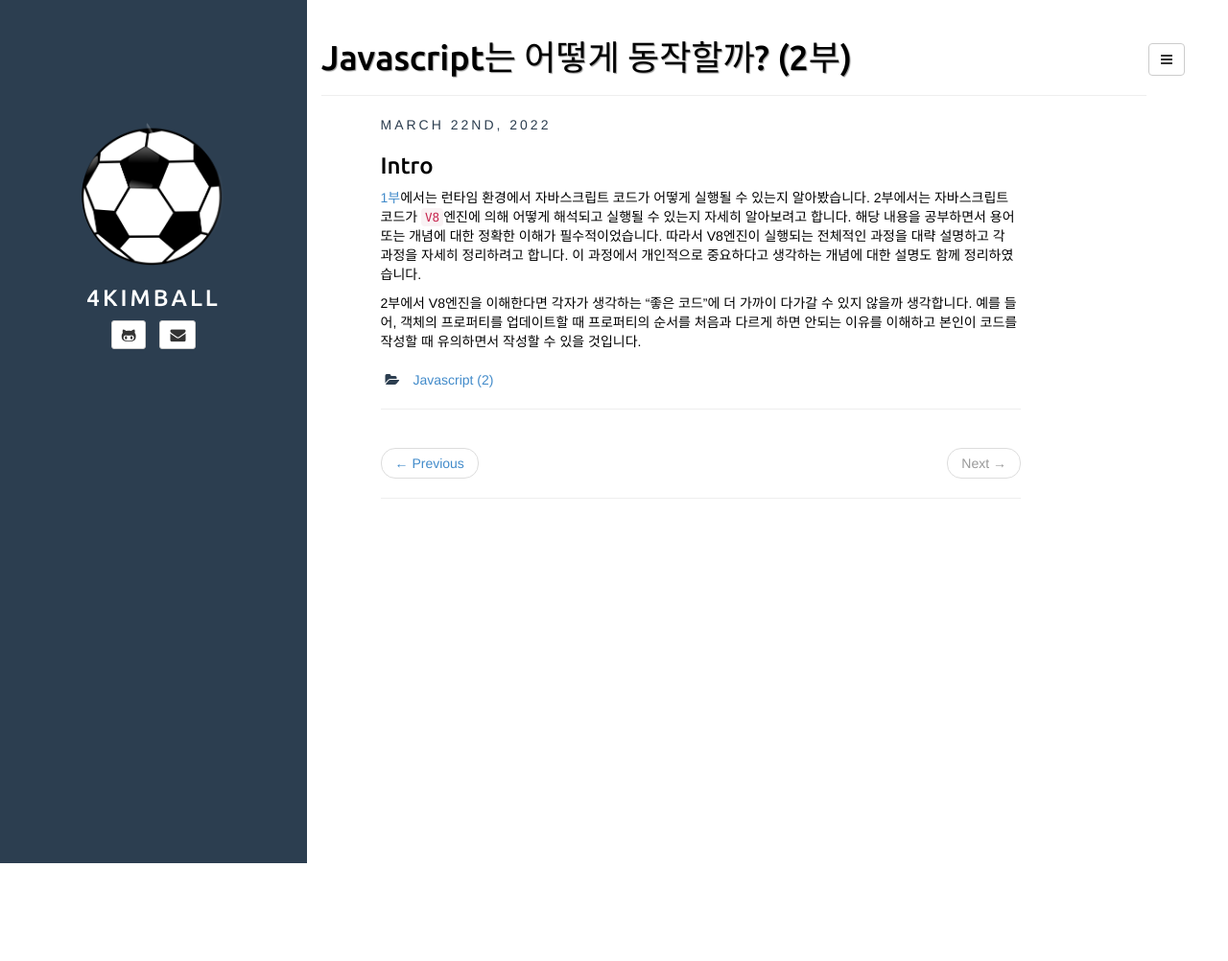
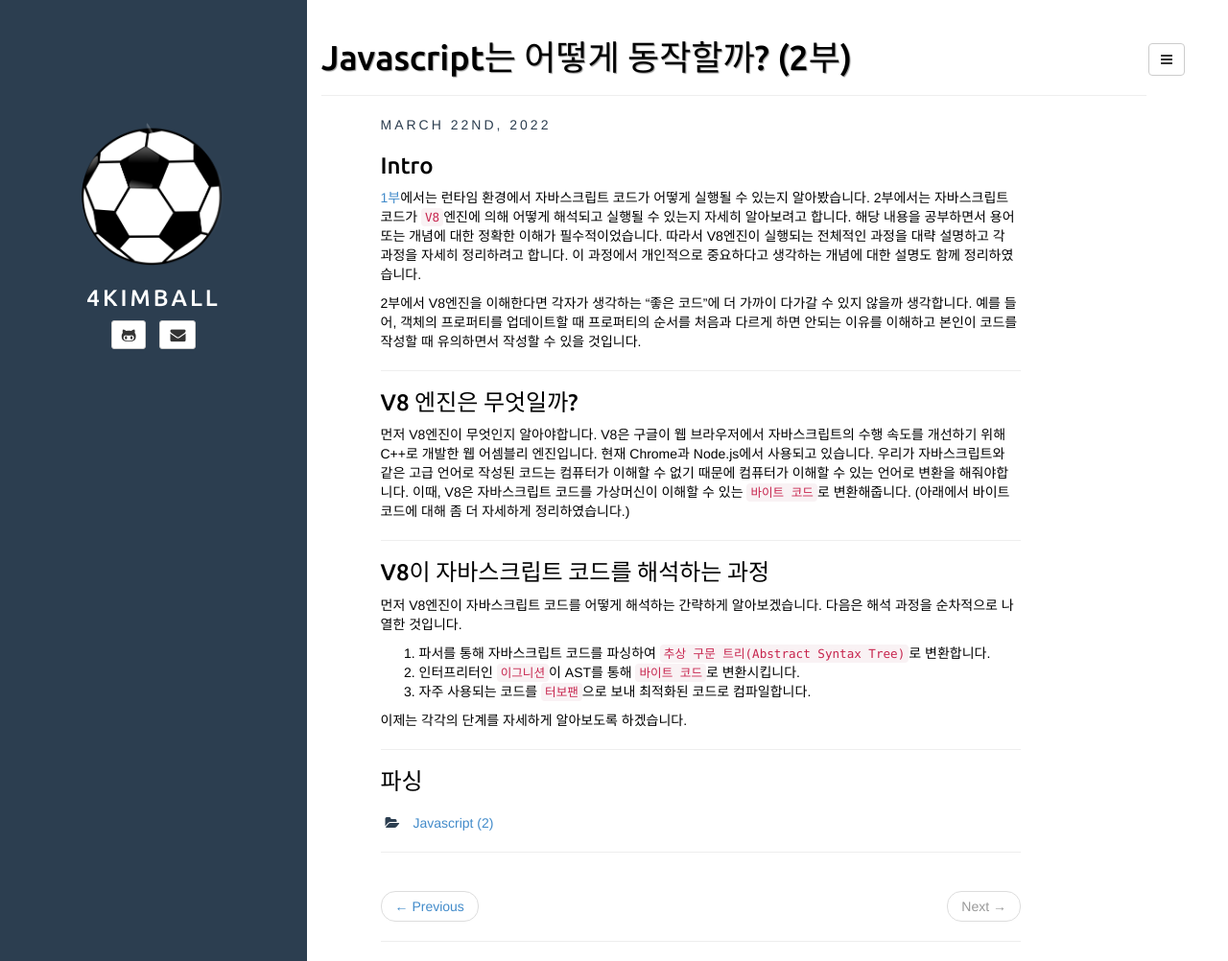
Before and after one commit to 4kimball/4kimball.github.io, a Jekyll site: the page built from _posts/2022-03-22-Javascript는-어떻게-동작할까?-(2부).md, in a window 1280 px wide and 1002 px high. Shown: the whole window at 96% size. Built offline with Jekyll 4.4.1, drawn with Linux system fonts in a browser that asks for light colours; comment, search, counter and statistics services are not loaded.

Commit message:
Update 2022-03-22-Javascript는-어떻게-동작할까?-(2부).md

```diff
--- a/_posts/2022-03-22-Javascript는-어떻게-동작할까?-(2부).md
+++ b/_posts/2022-03-22-Javascript는-어떻게-동작할까?-(2부).md
@@ -13,3 +13,23 @@ comments: true
 이 과정에서 개인적으로 중요하다고 생각하는 개념에 대한 설명도 함께 정리하였습니다.
 
 2부에서 V8엔진을 이해한다면 각자가 생각하는 "좋은 코드"에 더 가까이 다가갈 수 있지 않을까 생각합니다. 예를 들어, 객체의 프로퍼티를 업데이트할 때 프로퍼티의 순서를 처음과 다르게 하면 안되는 이유를 이해하고 본인이 코드를 작성할 때 유의하면서 작성할 수 있을 것입니다.
+
+---
+
+### V8 엔진은 무엇일까?
+먼저 V8엔진이 무엇인지 알아야합니다. V8은 구글이 웹 브라우저에서 자바스크립트의 수행 속도를 개선하기 위해 C++로 개발한 웹 어셈블리 엔진입니다. 현재 Chrome과 Node.js에서 사용되고 있습니다.
+우리가 자바스크립트와 같은 고급 언어로 작성된 코드는 컴퓨터가 이해할 수 없기 때문에 컴퓨터가 이해할 수 있는 언어로 변환을 해줘야합니다. 이때, V8은 자바스크립트 코드를 가상머신이 이해할 수 있는 `바이트 코드`로 변환해줍니다. (아래에서 바이트 코드에 대해 좀 더 자세하게 정리하였습니다.)
+
+---
+
+### V8이 자바스크립트 코드를 해석하는 과정
+먼저 V8엔진이 자바스크립트 코드를 어떻게 해석하는 간략하게 알아보겠습니다. 다음은 해석 과정을 순차적으로 나열한 것입니다.
+1. 파서를 통해 자바스크립트 코드를 파싱하여 `추상 구문 트리(Abstract Syntax Tree)`로 변환합니다.
+2. 인터프리터인 `이그니션`이 AST를 통해 `바이트 코드`로 변환시킵니다.
+3. 자주 사용되는 코드를 `터보팬`으로 보내 최적화된 코드로 컴파일합니다.
+
+이제는 각각의 단계를 자세하게 알아보도록 하겠습니다.
+
+---
+
+### 파싱
```
